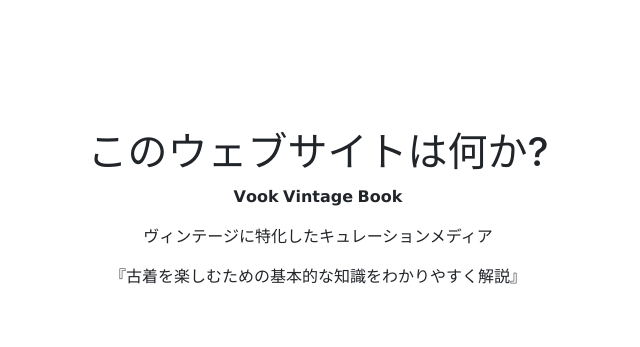
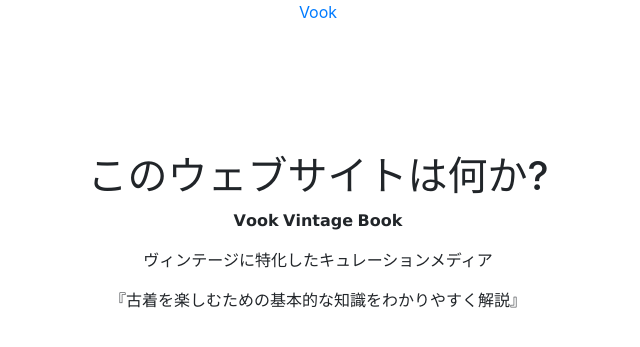
Before and after one commit to atsushimemet/vook_web_v2, a Django app: page /about/ in a window 1280 px wide. Shown: the top 347 px of the page, without its empty margins (322-962 px from the left). Run offline with Django 4.2, Linux system fonts and the light colour scheme; some libraries are stand-ins or nearby versions.

Commit message:
feat: #47 topページへの遷移を追加

```diff
--- a/vook_web/templates/vook_web/about.html
+++ b/vook_web/templates/vook_web/about.html
@@ -13,6 +13,9 @@
 </head>
 
 <body>
+    <div class="text-center">
+        <a href="{% url 'index' %}">Vook</a>
+    </div>
     <div style="text-align: center;margin-top: 10%;">
         <h1>
             このウェブサイトは何か?
--- a/vook_web/templates/vook_web/article.html
+++ b/vook_web/templates/vook_web/article.html
@@ -13,6 +13,9 @@
 </head>
 
 <body>
+    <div class="text-center">
+        <a href="{% url 'index' %}">Vook</a>
+    </div>
     <div style="margin-left: 2%; margin-top: 2%;">
         <h1>
             記事
--- a/vook_web/templates/vook_web/community.html
+++ b/vook_web/templates/vook_web/community.html
@@ -13,6 +13,9 @@
 </head>
 
 <body>
+    <div class="text-center">
+        <a href="{% url 'index' %}">Vook</a>
+    </div>
     <div style="text-align: center;margin-top: 10%;">
         <h1>
             コミュニティでは何ができるの?
--- a/vook_web/templates/vook_web/search.html
+++ b/vook_web/templates/vook_web/search.html
@@ -13,6 +13,9 @@
 </head>
 
 <body>
+    <div class="text-center">
+        <a href="{% url 'index' %}">Vook</a>
+    </div>
     <div style="margin-left: 2%; margin-top: 2%;">
         <h1>
             商品検索
```
